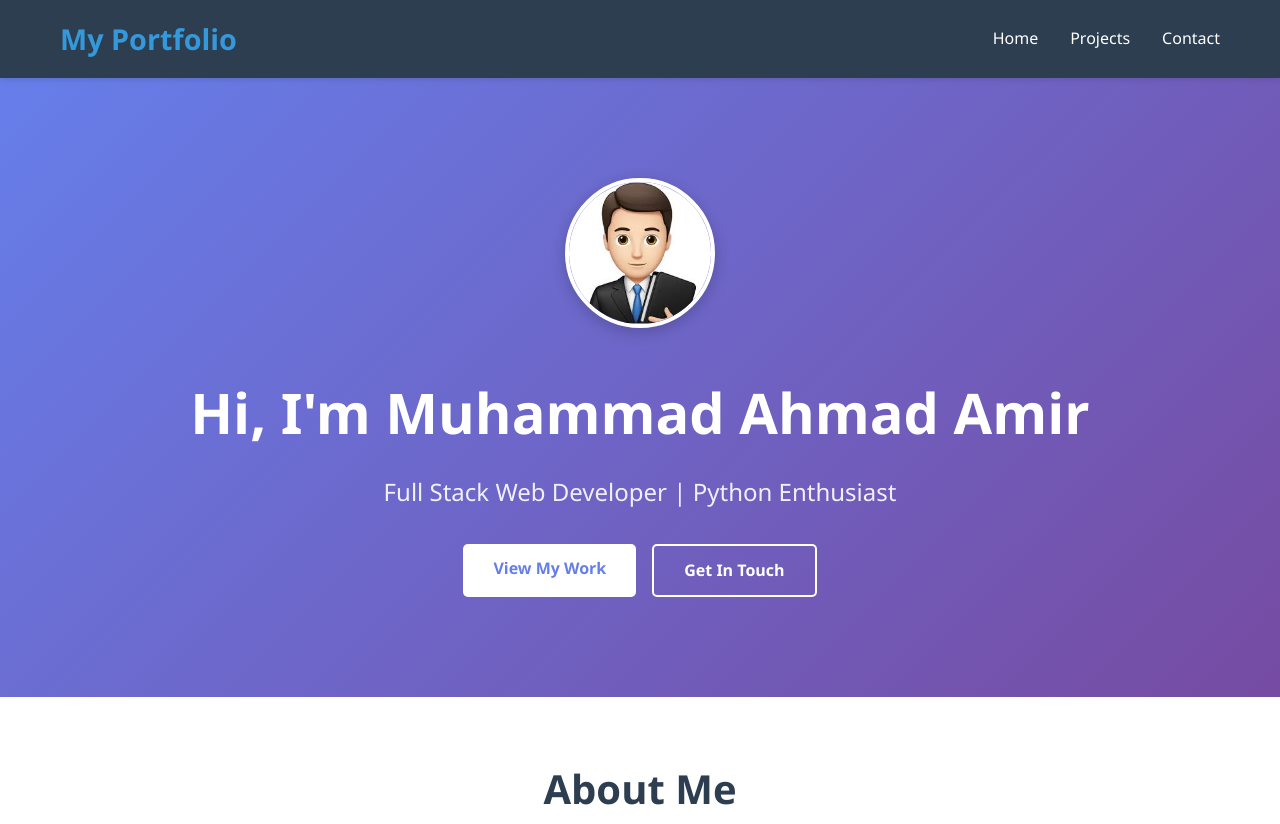
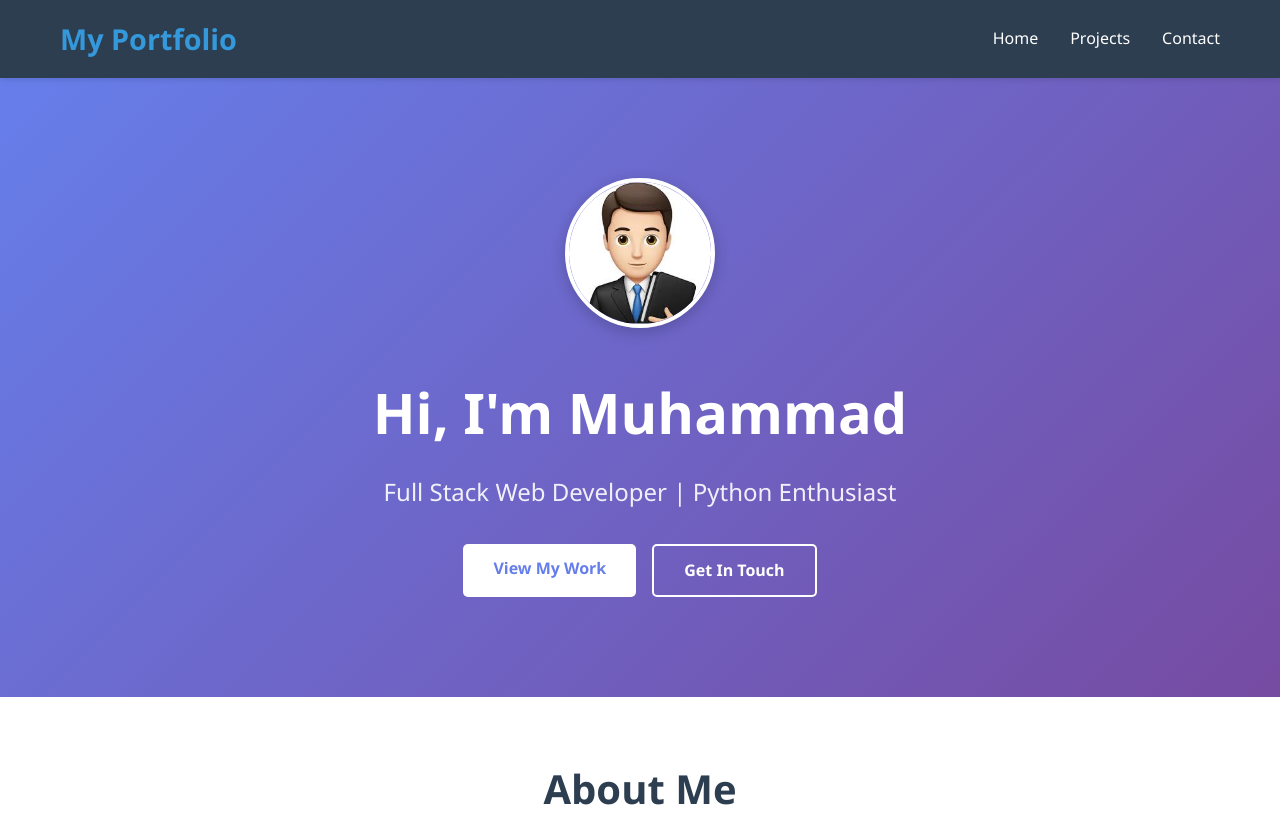
Before and after one commit to ahmadamir1509/portfolio-website, a plain HTML site: page index.html in a window 1280 px wide. Shown: the top 824 px of the page. Drawn offline with Linux system fonts and the light colour scheme.

Commit message:
Update name to Muhammad

```diff
--- a/index.html
+++ b/index.html
@@ -22,8 +22,8 @@
         <!-- Hero Section -->
         <section class="hero">
             <div class="hero-content">
-                <img src="static/images/profile.jpeg" alt="Muhammad Ahmad Amir" class="profile-image">
-                <h1>Hi, I'm Muhammad Ahmad Amir</h1>
+                <img src="static/images/profile.jpeg" alt="Muhammad" class="profile-image">
+                <h1>Hi, I'm Muhammad</h1>
                 <p class="subtitle">Full Stack Web Developer | Python Enthusiast</p>
                 <div class="hero-buttons">
                     <a href="projects.html" class="btn btn-primary">View My Work</a>
```
